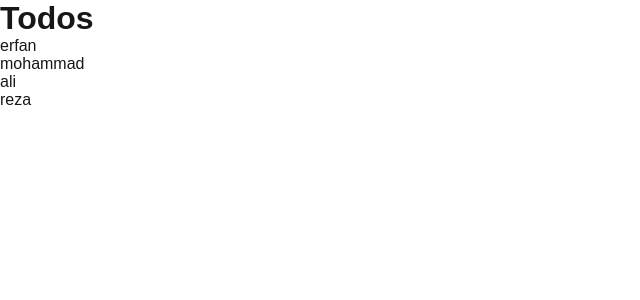
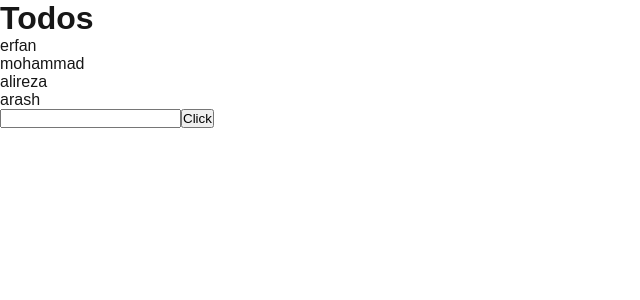
Before and after one commit to Erfanmah7/next-api, a Next.js app: page / in a window 1280 px wide. Shown: the top 300 px of the page, without its empty margins (0-640 px from the left). Built offline with nearby package versions, Linux system fonts and the light colour scheme.

Commit message:
post todos api

```diff
--- a/data/todos.js
+++ b/data/todos.js
@@ -1,6 +1,6 @@
 export const todos = [
   { id: 1, title: "erfan" },
   { id: 2, title: "mohammad" },
-  { id: 3, title: "ali" },
-  { id: 4, title: "reza" },
+  { id: 3, title: "alireza" },
+  { id: 4, title: "arash" },
 ];
--- a/pages/api/todos/index.js
+++ b/pages/api/todos/index.js
@@ -1,5 +1,15 @@
 import { todos } from "@/data/todos";
 
 export default function handler(req, res) {
-  res.status(200).json(todos);
+  if (req.method === "GET") {
+    res.status(200).json(todos);
+  } else if (req.method === "POST") {
+    const { todo } = req.body;
+    //storage data in a DB
+    const newTodo = {
+      id: todos.length + 1,
+      title: todo,
+    };
+    res.status(201).json({ message: "added successfully", data: newTodo });
+  }
 }
--- a/pages/index.js
+++ b/pages/index.js
@@ -2,6 +2,7 @@ import { useEffect, useState } from "react";
 
 export default function Home() {
   const [todos, setTodos] = useState([]);
+  const [todo, setTodo] = useState("");
 
   useEffect(() => {
     async function fetching() {
@@ -11,6 +12,16 @@ export default function Home() {
     }
     fetching();
   }, []);
+
+  const clickHandler = async () => {
+    const res = await fetch("/api/todos", {
+      method: "POST",
+      body: JSON.stringify({ todo }),
+      headers: { "Content-Type": "appliaction/json" },
+    });
+    const data = await res.json();
+    console.log(data);
+  };
 
   return (
     <>
@@ -22,6 +33,10 @@ export default function Home() {
           ))}
         </ul>
       </div>
+      <div>
+        <input value={todo} onChange={(e) => setTodo(e.target.value)} />
+        <button onClick={clickHandler}>Click</button>
+      </div>
     </>
   );
 }
```
